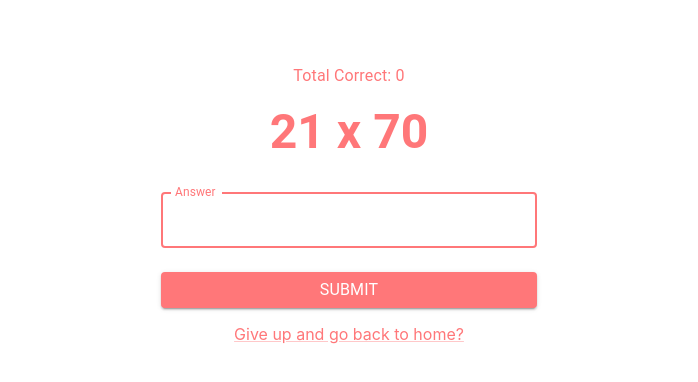
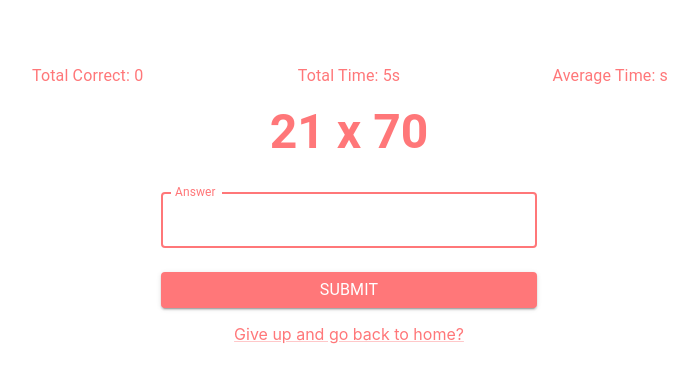
Before and after one commit to paulazoo/paulas-website, a React (Create React App) app: page /multiply-game in a window 1280 px wide. Shown: the top 382 px of the page, without its empty margins (291-989 px from the left). Built offline with nearby package versions, Linux system fonts and the light colour scheme.

Commit message:
try having folders

```diff
--- a/src/App.js
+++ b/src/App.js
@@ -8,9 +8,9 @@ import {
 import {
   createTheme, ThemeProvider
 } from '@mui/material/styles';
-import CityAbout from './CityAbout'
-import MainContainer from './MainContainer';
-import MultiplyGame from './MultiplyGame';
+import CityAbout from './About/CityAbout'
+import MainContainer from './Main/MainContainer';
+import MultiplyGame from './MultiplyGame/MultiplyGame';
 
 const theme = createTheme({
   palette: {
--- a/src/Main.js
+++ b/src/Main/Main.js
@@ -42,7 +42,7 @@ const Scene = () => {
       >{`Hi, I'm Paula Zhu\n\nThis is my website`}</Caption>
       <Caption start={'40%'} end={'100%'}
       startY={-1} endY={0}
-      startOpacity={0} endOpacity={1}>{`click a page :)`}</Caption>
+      startOpacity={0} endOpacity={1}>{`click a page below...`}</Caption>
       <Thing/>
         <EffectComposer multisampling={8}>
           <Bloom kernelSize={3} luminanceThreshold={1} luminanceSmoothing={0.4} intensity={0.6} />
@@ -192,7 +192,7 @@ function Stars({start, end, ...props}) {
     return (
       <group >
         <Dodecahedron
-      ref={dodRef}
+        ref={dodRef}
         position={[thingParams.x, thingParams.y, thingParams.z]}>
         <meshStandardMaterial attach="material"
         transparent={true}
--- a/src/Scroller.js
+++ b/src/Main/Scroller.js
@@ -89,6 +89,14 @@ export default function Scroller({ height = 10, progressBar = false, progressBar
         >
           Multiply Game
         </Button>
+        <Button
+          href='https://www.github.com/paulazoo'
+          variant='outlined'
+          style={{bottom:'50px',
+          float:'right', right:'250px'}}
+        >
+          GitHub
+        </Button>
       </ScrollContainer>
       )
   }
--- a/src/MultiplyGame.js
+++ b/src/MultiplyGame/MultiplyGame.js
@@ -28,10 +28,24 @@ export default function MultiplyGame() {
     const [showSuccess, setShowSuccess] = useState(false);
     const [showUnsuccess, setShowUnsuccess] = useState(false);
     const [totalCorrect, setTotalCorrect] = useState(0);
+    const [seconds, setSeconds] = useState(0);
+    const [averageTime, setAverageTime] = useState(null);
 
     useEffect(() => {
         setQuestion(randomQuestion());
     }, [])
+
+    const startTime = Date.now();
+    const getTime = (startTime) => {
+        const time = Date.now() - startTime;
+        setSeconds(Math.floor(time / 1000));
+    };
+
+    useEffect(() => {
+        const interval = setInterval(() => getTime(startTime), 1000);
+
+        return () => clearInterval(interval);
+    }, []);
 
     const handleSubmit = (e) => {
         console.log(Number(answer));
@@ -49,6 +63,24 @@ export default function MultiplyGame() {
         }
     };
 
+    useEffect(() => {
+        function handleKeyDown(e) {
+          if (e.keyCode == 13) {
+            handleSubmit(e);
+          }
+        }
+
+        document.addEventListener('keydown', handleKeyDown);
+
+        // Don't forget to clean up
+        return function cleanup() {
+          document.removeEventListener('keydown', handleKeyDown);
+        }
+    }, [answer]);
+
+    useEffect(() => {
+        setAverageTime(seconds/totalCorrect);
+    }, [totalCorrect])
 
     const handleSuccessSnackbarClose = (event, reason) => {
         if (reason === 'clickaway') {
@@ -63,21 +95,6 @@ export default function MultiplyGame() {
         }
         setShowUnsuccess(false);
     };
-
-    useEffect(() => {
-        function handleKeyDown(e) {
-          if (e.keyCode == 13) {
-            handleSubmit(e);
-          }
-        }
-
-        document.addEventListener('keydown', handleKeyDown);
-
-        // Don't forget to clean up
-        return function cleanup() {
-          document.removeEventListener('keydown', handleKeyDown);
-        }
-      }, [answer]);
 
     return (
         <>
@@ -120,9 +137,19 @@ export default function MultiplyGame() {
           }}
         >
             <Grid container spacing={2} align = "center" justify = "center" alignItems = "center">
-                <Grid item xs={12}>
+                <Grid item xs={4}>
                     <Typography color='secondary'>
                         Total Correct: {totalCorrect}
+                    </Typography>
+                </Grid>
+                <Grid item xs={4}>
+                    <Typography color='secondary'>
+                        Total Time: {seconds}s
+                    </Typography>
+                </Grid>
+                <Grid item xs={4}>
+                    <Typography color='secondary'>
+                        Average Time: {(totalCorrect>0)? averageTime:null}s
                     </Typography>
                 </Grid>
                 <Grid item xs={12}>
```
Also changed, not shown: src/reportWebVitals.js (deleted, +0 -13 lines), src/setupTests.js (deleted, +0 -5 lines), src/About/AboutText.js (renamed from src/AboutText.js), src/About/CityAbout.js (renamed from src/CityAbout.js), src/About/RedCityObject.js (renamed from src/RedCityObject.js), src/Main/MainContainer.js (renamed from src/MainContainer.js), src/Main/MainMobile.js (renamed from src/MainMobile.js), 1 other file (tests, documents, lock files or other folders).
